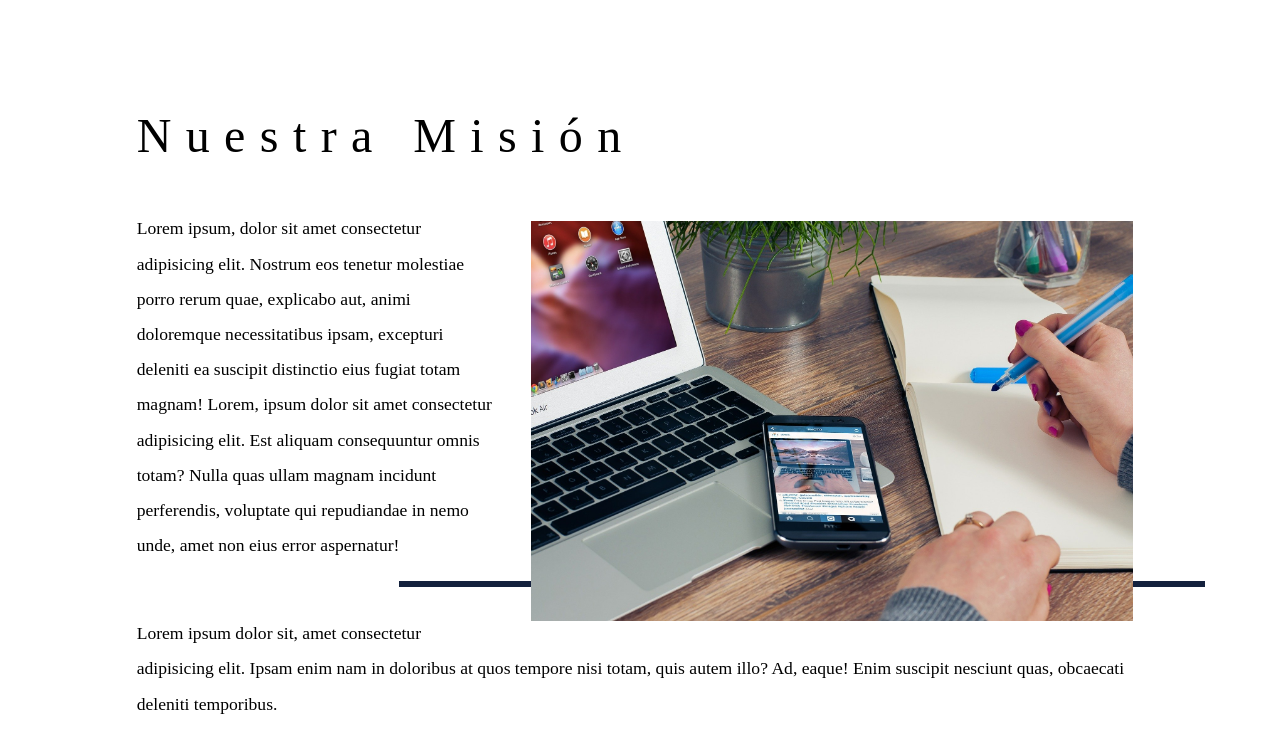
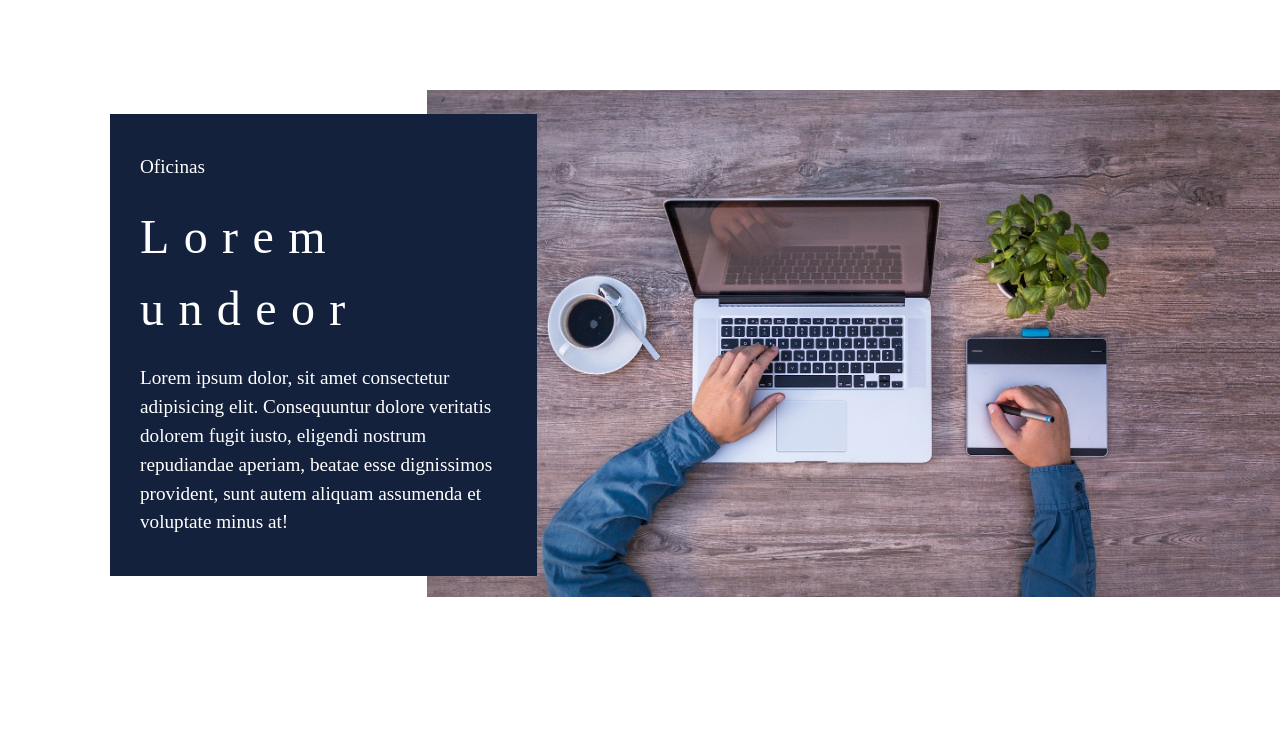
Before and after one commit to conradrc27/space, a website built with webpack: page assets/index.template.html in a window 1280 px wide. Shown: the part 1628-2380 px from the top of the page. Built offline with nearby package versions, Linux system fonts and the light colour scheme; files whose address does not match are found by name.

Commit message:
Effect first-slider

```diff
--- a/assets/css/app.scss
+++ b/assets/css/app.scss
@@ -101,6 +101,21 @@ figure {
   }
 }
 
+.slider{
+    header{
+        background-color: $blue;
+        color: $white;
+        padding: $big-padding;
+        transform: translateY(30px);
+        width: 90%;
+        box-sizing: border-box;
+        margin: 0 auto;
+        h2{
+            margin:0px
+        }
+    }
+}
+
 .mission {
     align-items: center; //alineado vertical
   .container {
@@ -152,6 +167,15 @@ figure {
     grid-template-areas: "title title title image image image image image image";
   }
 
+  .slider{
+      align-items: center;
+      header{
+          transform: translateX(110px);
+          width: 100%;
+          min-height: 350px;
+      }
+  }
+
   .social{
       a{
           display: inline-block;
--- a/assets/css/modules/_mixins.scss
+++ b/assets/css/modules/_mixins.scss
@@ -40,7 +40,7 @@
   font-weight: 200;
   font-size: 1.2em;
   line-height: 1.5em; //espacio saltos de linea
-  h1 {
+  h1,h2 {
     font-weight: inherit; //toma lo de el padre
     font-size: $big;
     letter-spacing: 0.3em;
--- a/assets/index.template.html
+++ b/assets/index.template.html
@@ -44,8 +44,22 @@
             </p>
         </div>
     </section>
-    <section style="min-height: 100vh;">
-
+        <div class="grid full-height"></div>
+        <section class="grid-main-area slider">
+        <div class="text">
+            <header>
+                <p id="slider-subtitle">Oficinas</p>
+                <h2 id="slider-title"> Lorem undeor</h2>
+                <p id="slider-text">
+                    Lorem ipsum dolor, sit amet consectetur adipisicing elit. Consequuntur dolore veritatis dolorem
+                    fugit iusto, eligendi nostrum repudiandae aperiam, beatae esse dignissimos provident, sunt autem
+                     aliquam assumenda et voluptate minus at!
+                </p>
+            </header>
+        </div>
+        <div class="image">
+            <img id="slider-image" src="../images/5.jpg" alt="no lo sé aún">
+        </div>
     </section>
     <section>
         <div class="grid full-height mission">
@@ -57,7 +71,7 @@
                 </figure>
                 <p>
                     Lorem ipsum, dolor sit amet consectetur adipisicing elit. Nostrum eos tenetur molestiae porro rerum
-                     quae, explicabo aut, animi doloremque necessitatibus ipsam, excepturi deleniti ea suscipit
+                    quae, explicabo aut, animi doloremque necessitatibus ipsam, excepturi deleniti ea suscipit
                     distinctio eius fugiat totam magnam!
                     Lorem, ipsum dolor sit amet consectetur adipisicing elit. Est aliquam consequuntur omnis totam?
                     Nulla quas ullam magnam incidunt perferendis, voluptate qui repudiandae in nemo unde, amet non eius
```
